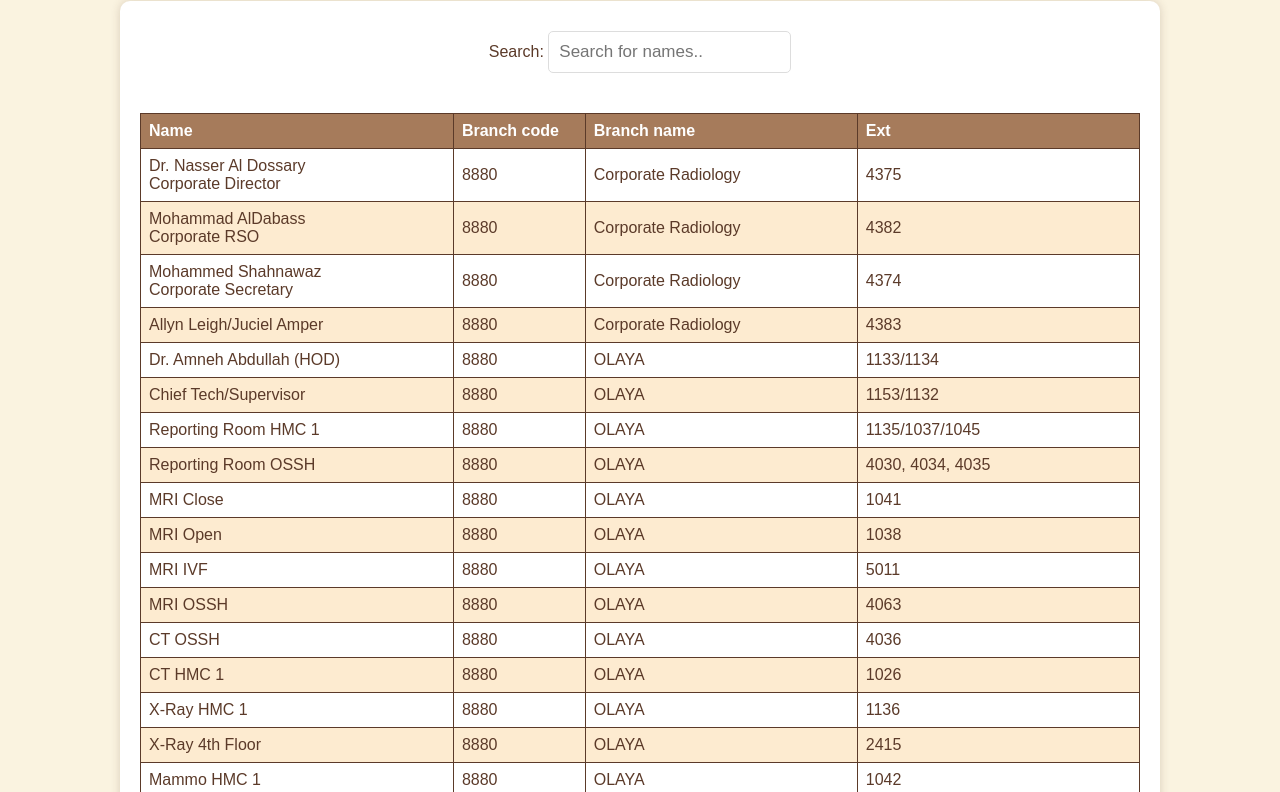
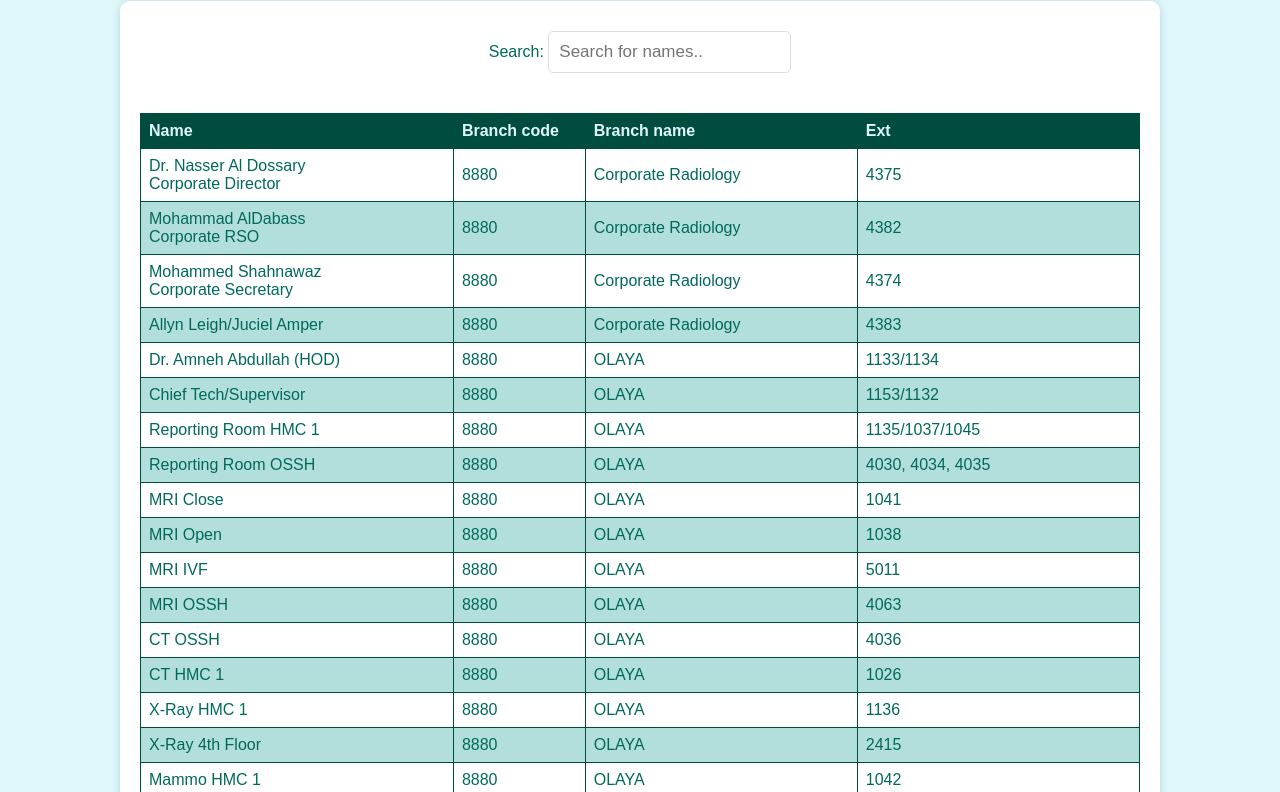
Before and after one commit to hmgradiology/phone-directory-trial, a plain HTML site: page radiology-extensions.html in a window 1280 px wide. Shown: the part 107-899 px from the top of the page. Drawn offline with Linux system fonts and the light colour scheme.

Commit message:
style.css

```diff
--- a/style.css
+++ b/style.css
@@ -23,8 +23,8 @@
 body {
     font-family: Arial, sans-serif;
     padding: 20px;
-    background-color: #faf3e0;
-    color: #5b3a29;
+    background-color: #e0f7fa;
+    color: #00695c;
 }
 
 .search-container {
@@ -46,7 +46,7 @@ body {
     max-width: 1000px;
     background-color: #fff;
     padding: 20px;
-    box-shadow: 0 0 10px rgba(91, 58, 41, 0.2);
+    box-shadow: 0 0 10px rgba(0, 105, 92, 0.2);
     display: flex;
     flex-direction: column;
     align-items: center;
@@ -77,7 +77,7 @@ table.directory {
 }
 
 table.directory, th, td {
-    border: 1px solid #5b3a29;
+    border: 1px solid #004d40;
 }
 
 th, td {
@@ -87,12 +87,12 @@ th, td {
 }
 
 th {
-    background-color: #a67b5b;
-    color: #fff;
+    background-color: #004d40;
+    color: #e0f7fa;
 }
 
 tr:nth-child(even) {
-    background-color: #fdebd0;
+    background-color: #b2dfdb;
 }
 
 /* Responsive Table Styling */
@@ -187,7 +187,7 @@ tr:nth-child(even) {
     font-size: 18px;
     margin: 10px;
     color: #fff;
-    background-color: #5b3a29;
+    background-color: #00796b;
     border: none;
     border-radius: 5px;
     cursor: pointer;
@@ -196,5 +196,5 @@ tr:nth-child(even) {
 }
 
 .button:hover {
-    background-color: #8c6249;
+    background-color: #004d40;
 }
```
